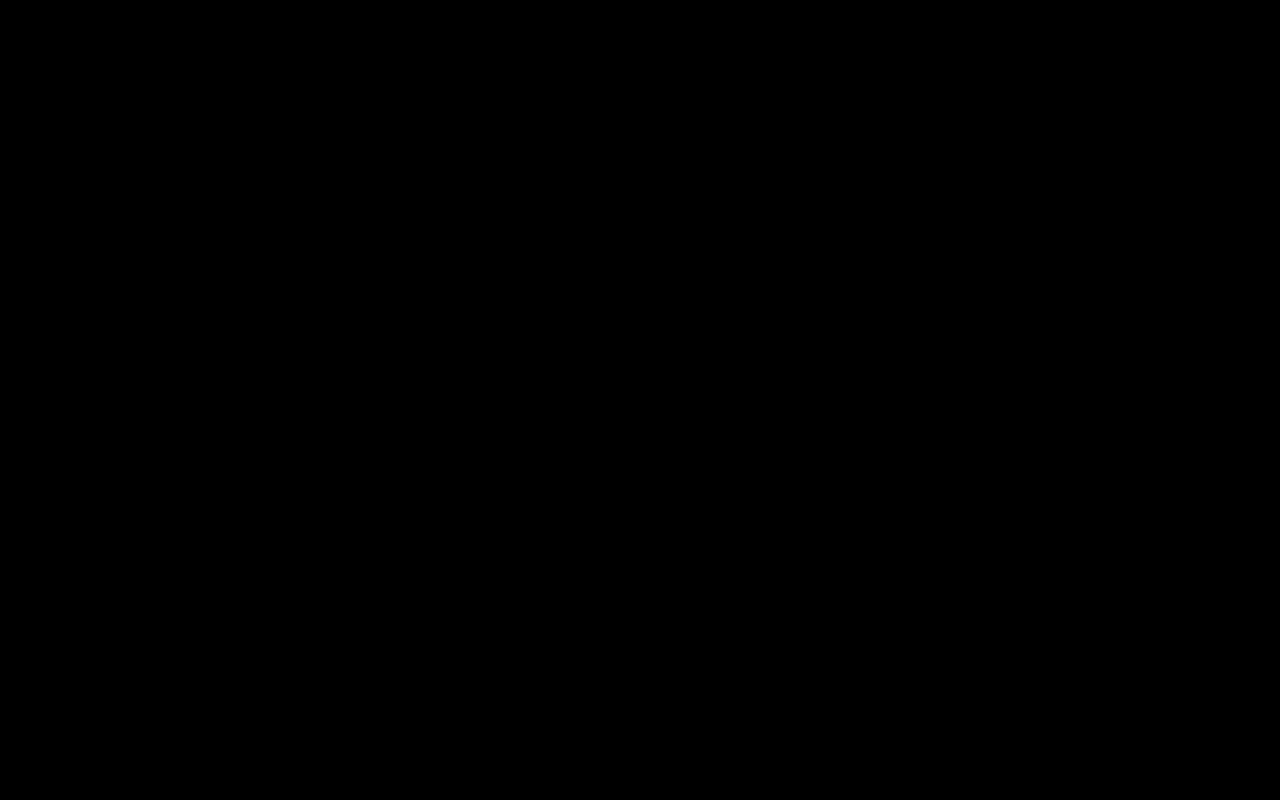
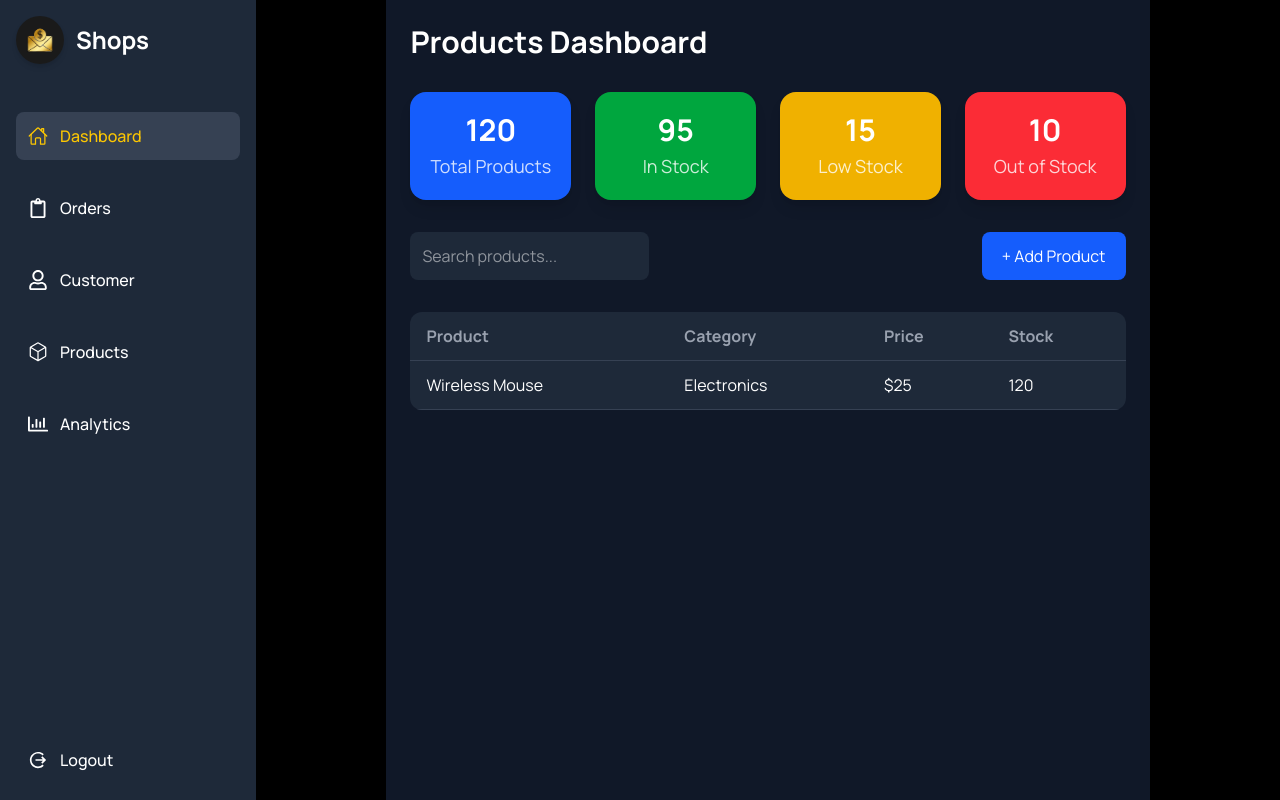
Before and after one commit to alishbasehar/dashboard, a React (Vite) app: page /product in a window 1280 px wide. Before the commit this address had no page. Built offline with nearby package versions, Linux system fonts and the light colour scheme; a web font is replaced by a local one.

Commit message:
product page added

```diff
--- a/src/App.jsx
+++ b/src/App.jsx
@@ -5,6 +5,8 @@ import Dashboard from "./pages/Dashboard";
 import Right from "./components/Right";
 import Orderpage from "./pages/orderspage";
 import Customers from "./pages/Customersfinal";
+
+import Productpagefinal from "./pages/Productpagefinal";
 
 function APP() {
   return (
@@ -26,6 +28,8 @@ function APP() {
             />
             <Route path="/orders" element={<Orderpage />} />
             <Route path="/customer" element={<Customers />} />
+
+            <Route path="/product" element={<Productpagefinal />} />
           </Routes>
         </div>
       </div>
--- a/src/Data/Data.js
+++ b/src/Data/Data.js
@@ -26,6 +26,7 @@ export const sidebardata = [
   {
     icon: GoPackage,
     heading: "Products",
+    path:"/product"
   },
   {
     icon: FaRegChartBar,
--- /dev/null
+++ b/src/components/ProductFilter.jsx
@@ -0,0 +1,102 @@
+import React, { useState } from "react";
+
+export default function ProductFilter({ onAdd }) {
+  const [open, setOpen] = useState(false);
+  const [form, setForm] = useState({
+    name: "",
+    category: "",
+    price: "",
+    stock: "",
+  });
+
+  const handleChange = (e) => {
+    setForm({ ...form, [e.target.name]: e.target.value });
+  };
+
+  const handleSubmit = (e) => {
+    e.preventDefault();
+    onAdd(form);     // 🔥 send data to parent
+    setOpen(false);  // close modal
+    setForm({ name: "", category: "", price: "", stock: "" });
+  };
+
+  return (
+    <>
+      <div className="flex justify-between gap-4">
+        <input
+          type="text"
+          placeholder="Search products..."
+          className="p-3 rounded-lg bg-gray-800 text-white w-1/3"
+        />
+
+        <button
+          onClick={() => setOpen(true)}
+          className="bg-blue-600 text-white px-5 py-3 rounded-lg"
+        >
+          + Add Product
+        </button>
+      </div>
+
+      {open && (
+        <div className="fixed inset-0 bg-black/60 flex justify-center items-center z-50">
+          <div className="bg-gray-900 w-full max-w-lg p-6 rounded-2xl">
+            <h2 className="text-2xl font-bold text-white mb-6">
+              Add New Product
+            </h2>
+
+            <form onSubmit={handleSubmit} className="space-y-4">
+              <input
+                name="name"
+                value={form.name}
+                onChange={handleChange}
+                placeholder="Product Name"
+                className="w-full p-3 bg-gray-800 text-white rounded-lg"
+              />
+
+              <input
+                name="category"
+                value={form.category}
+                onChange={handleChange}
+                placeholder="Category"
+                className="w-full p-3 bg-gray-800 text-white rounded-lg"
+              />
+
+              <input
+                name="price"
+                value={form.price}
+                onChange={handleChange}
+                placeholder="Price"
+                className="w-full p-3 bg-gray-800 text-white rounded-lg"
+              />
+
+              <input
+                name="stock"
+                value={form.stock}
+                onChange={handleChange}
+                placeholder="Stock"
+                className="w-full p-3 bg-gray-800 text-white rounded-lg"
+              />
+
+              <div className="flex justify-end gap-4">
+                <button
+                  type="button"
+                  onClick={() => setOpen(false)}
+                  className="px-4 py-2 bg-gray-700 text-white rounded-lg"
+                >
+                  Cancel
+                </button>
+
+                <button
+                  type="submit"
+                  className="px-4 py-2 bg-blue-600 text-white rounded-lg"
+                >
+                  Save Product
+                </button>
+              </div>
+            </form>
+          </div>
+        </div>
+      )}
+    </>
+  );
+}
--- /dev/null
+++ b/src/components/ProductSummary.jsx
@@ -0,0 +1,25 @@
+// src/components/ProductSummary.jsx
+import React from "react";
+
+const summaryData = [
+  { title: "Total Products", value: 120, color: "bg-blue-600" },
+  { title: "In Stock", value: 95, color: "bg-green-600" },
+  { title: "Low Stock", value: 15, color: "bg-yellow-500" },
+  { title: "Out of Stock", value: 10, color: "bg-red-500" },
+];
+
+export default function ProductSummary() {
+  return (
+    <div className="grid grid-cols-1 sm:grid-cols-2 md:grid-cols-4 gap-6">
+      {summaryData.map((item, index) => (
+        <div
+          key={index}
+          className={`p-5 rounded-2xl shadow-lg flex flex-col justify-center items-center ${item.color}`}
+        >
+          <h3 className="text-3xl font-bold text-white">{item.value}</h3>
+          <p className="text-white/80 mt-1 text-lg">{item.title}</p>
+        </div>
+      ))}
+    </div>
+  );
+}
--- /dev/null
+++ b/src/components/ProductTable.jsx
@@ -0,0 +1,29 @@
+import React from "react";
+
+export default function ProductTable({ products }) {
+  return (
+    <div className="bg-gray-800 rounded-xl overflow-x-auto">
+      <table className="min-w-full text-left text-white">
+        <thead className="border-b border-gray-700 text-gray-400">
+          <tr>
+            <th className="py-3 px-4">Product</th>
+            <th className="px-4">Category</th>
+            <th className="px-4">Price</th>
+            <th className="px-4">Stock</th>
+          </tr>
+        </thead>
+
+        <tbody>
+          {products.map((product) => (
+            <tr key={product.id} className="border-b border-gray-700">
+              <td className="py-3 px-4">{product.name}</td>
+              <td className="px-4">{product.category}</td>
+              <td className="px-4">${product.price}</td>
+              <td className="px-4">{product.stock}</td>
+            </tr>
+          ))}
+        </tbody>
+      </table>
+    </div>
+  );
+}
--- /dev/null
+++ b/src/pages/ProductPage.jsx
@@ -0,0 +1,31 @@
+// src/pages/ProductPage.jsx
+import React, { useState } from "react";
+import ProductSummary from "../components/ProductSummary";
+import ProductFilter from "../components/ProductFilter";
+import ProductTable from "../components/ProductTable";
+
+export default function ProductPage() {
+  const [products, setProducts] = useState([
+    {
+      id: 1,
+      name: "Wireless Mouse",
+      category: "Electronics",
+      price: 25,
+      stock: 120,
+    },
+  ]);
+
+  const addProduct = (newProduct) => {
+    setProducts([...products, { ...newProduct, id: Date.now() }]);
+  };
+
+  return (
+    <div className="max-w-7xl mx-auto p-6 bg-gray-900 min-h-screen space-y-8">
+      <h2 className="text-3xl ml-10 md:ml-0 font-bold text-white">Products Dashboard</h2>
+
+      <ProductSummary />
+      <ProductFilter onAdd={addProduct} />
+      <ProductTable products={products} />
+    </div>
+  );
+}
--- /dev/null
+++ b/src/pages/Productpagefinal.jsx
@@ -0,0 +1,16 @@
+import React from 'react'
+import Sidebar from '../components/Sidebar'
+import ProductPage from './ProductPage'
+
+const Productpagefinal = () => {
+  return (
+    <div className='flex min-h-screen'>
+
+<Sidebar/>
+<ProductPage/>
+
+    </div>
+  )
+}
+
+export default Productpagefinal
```
